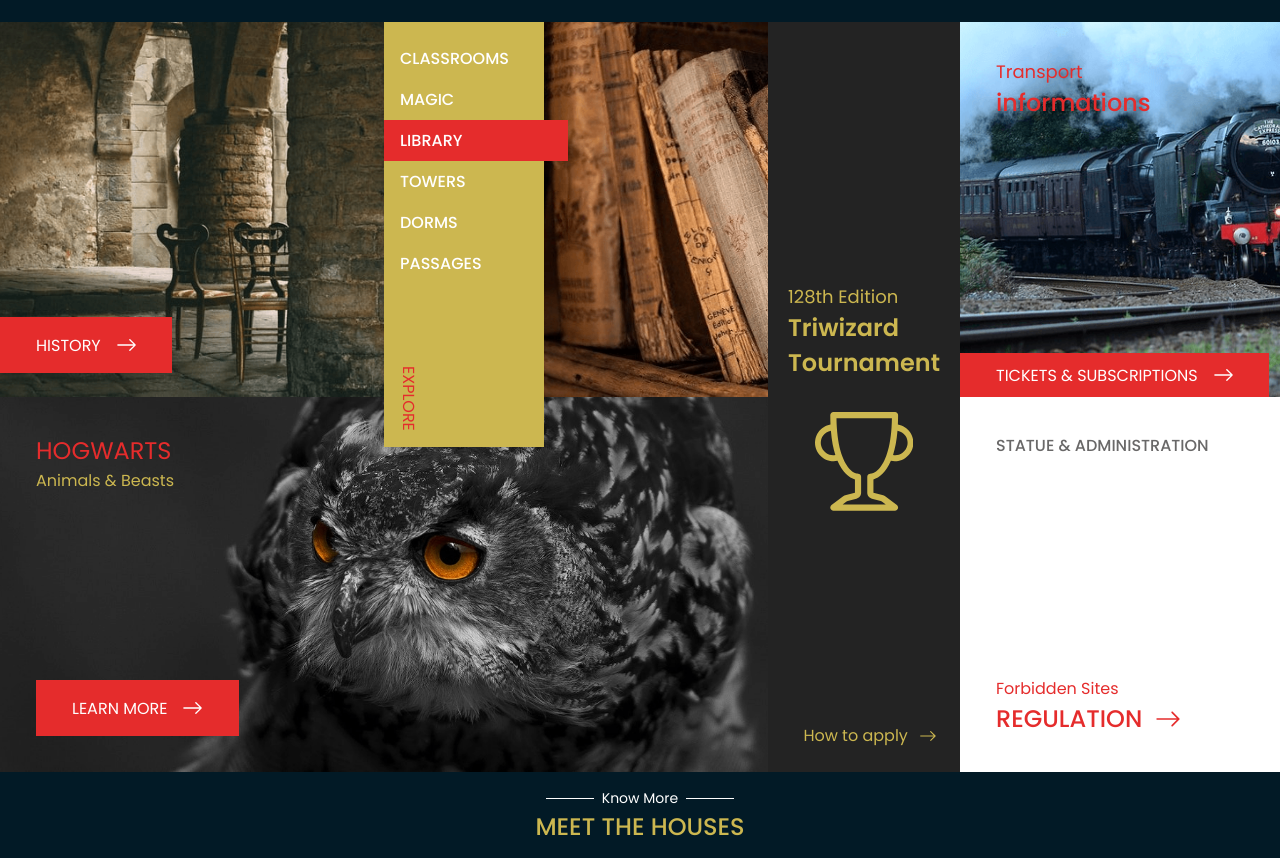
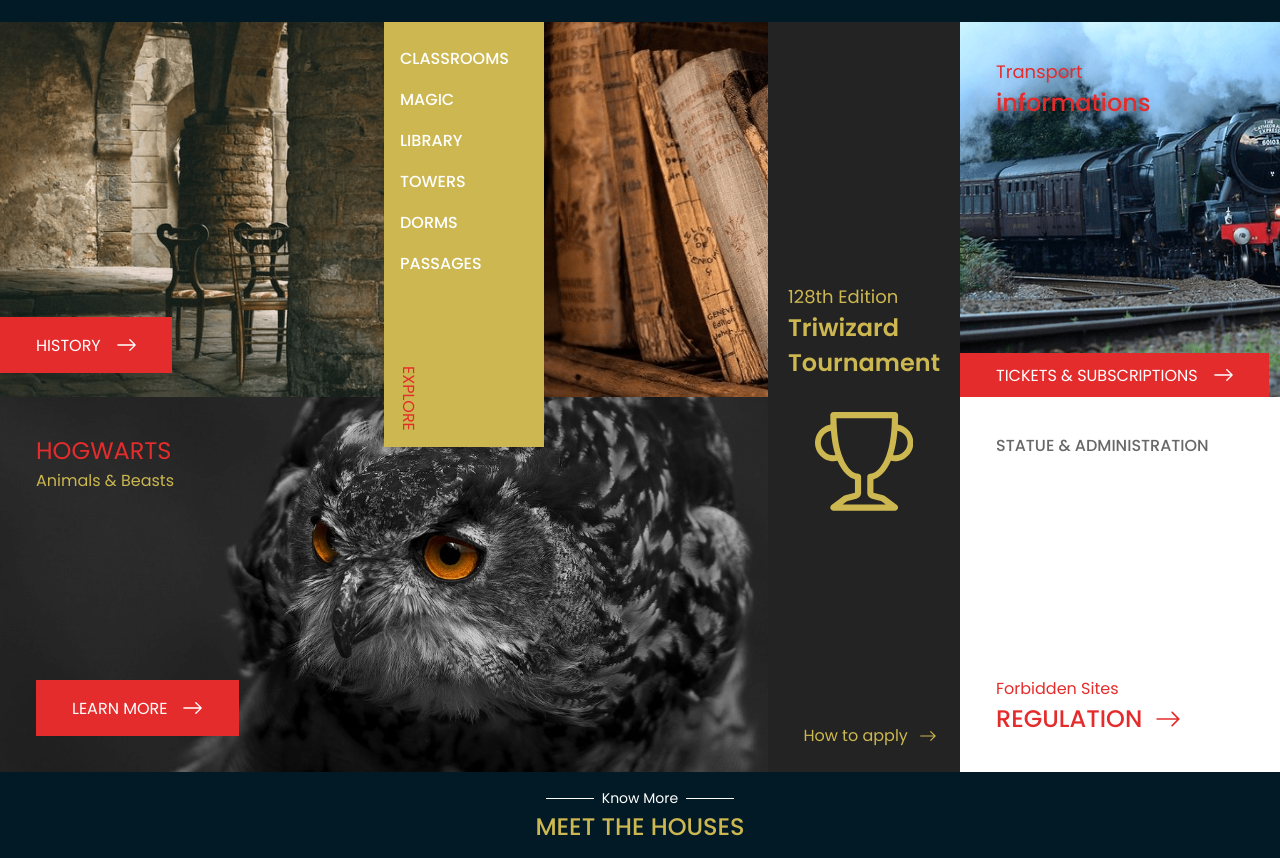
Before and after one commit to Pedro-Henrique-Ferreti/hogwarts-school, a Nuxt app: page / in a window 1280 px wide. Shown: the part 866-1724 px from the top of the page. Built offline with nearby package versions, Linux system fonts and the light colour scheme; a web font is replaced by a local one.

Commit message:
Added hover animation

```diff
--- a/components/SectionAboutCardExplore.vue
+++ b/components/SectionAboutCardExplore.vue
@@ -11,7 +11,7 @@
         <li class="card-explore__item">
           <a class="card-explore__link" href="#">Magic</a>
         </li>
-        <li class="card-explore__item card-explore__item--active">
+        <li class="card-explore__item">
           <a class="card-explore__link" href="#">Library</a>
         </li>
         <li class="card-explore__item">
@@ -83,7 +83,8 @@
   }
   &__item {
     width: 115%;
-    &--active {
+    &:hover {
+      animation: explore $animation-duration__fast ease-in-out;
       background-color: $red-1;
     }
   }
@@ -98,4 +99,9 @@
     }
   }
 }
+@keyframes explore {
+  from {
+    width: 100%;
+  }
+}
 </style>
```
